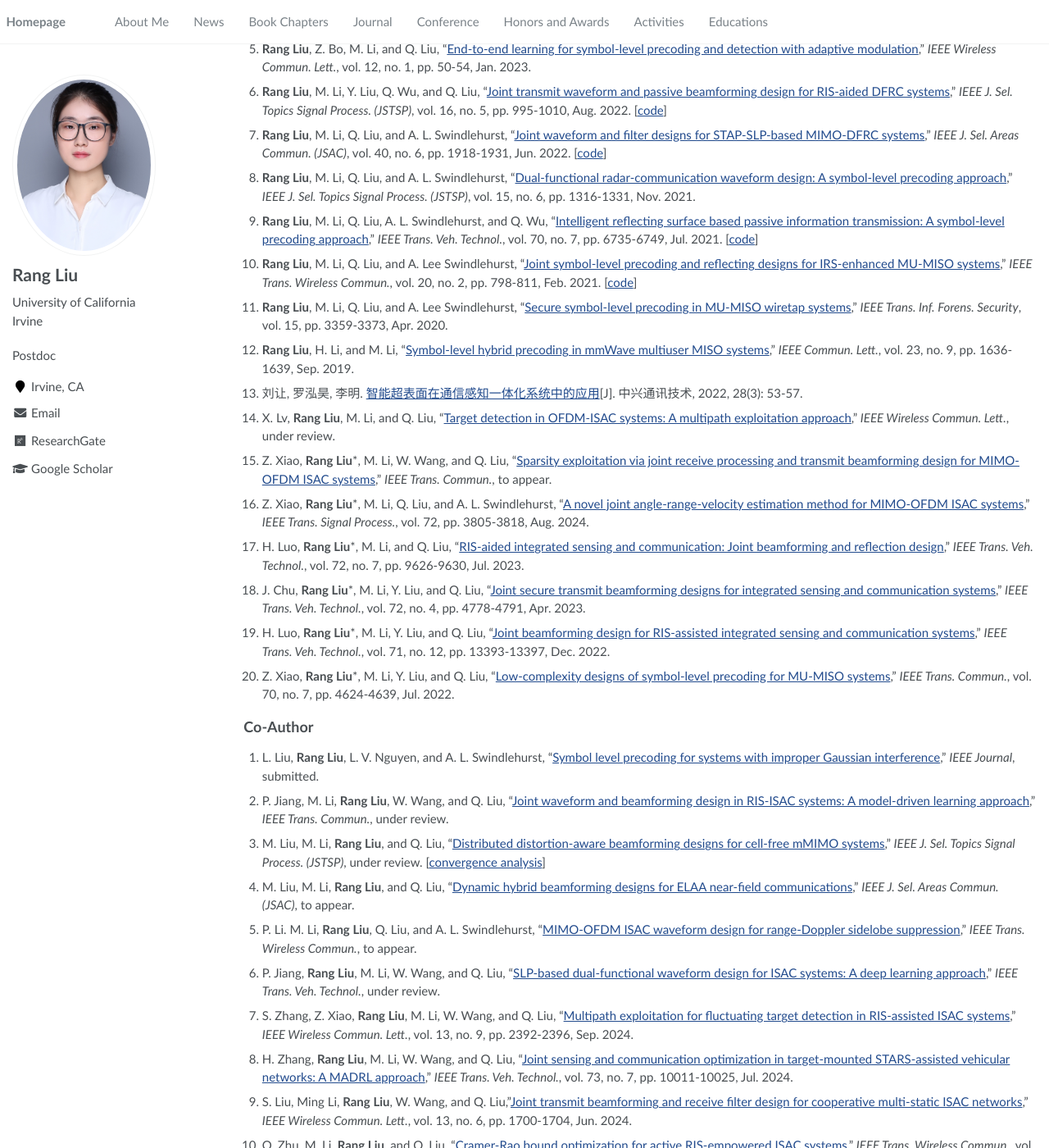
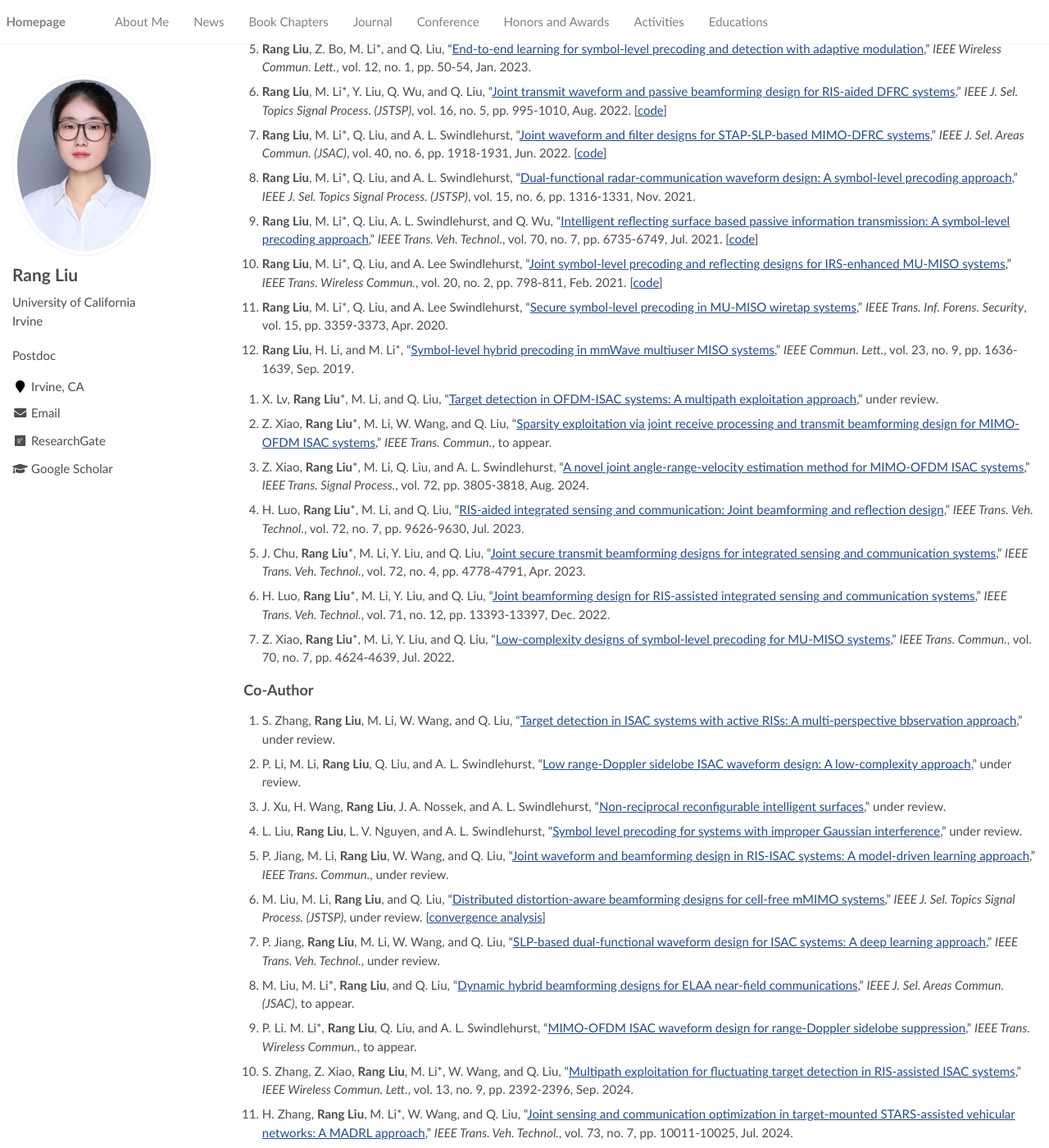
Before and after one commit to RangLiu0706/RangLiu0706.github.io, a Jekyll site: the page built from _pages/about.md, in a window 1280 px wide and 1400 px high, scrolled down 1027 px. Shown: the whole window at 82% size. Built offline with Jekyll 4.4.1, drawn with Linux system fonts in a browser that asks for light colours; comment, search, counter and statistics services are not loaded; some of the changed text lies outside the part shown.

Commit message:
update250119

```diff
--- a/_pages/about.md
+++ b/_pages/about.md
@@ -68,40 +68,41 @@
 
 ## &nbsp;&nbsp;&nbsp;&nbsp;First and Corresponding Author
 
-19. **Rang Liu**, M. Li, Q. Liu, and A. L. Swindlehurst, "[DOA estimation-oriented joint array partitioning and beamforming designs for ISAC systems](https://ieeexplore.ieee.org/document/10810291)," *IEEE Trans. Wireless Commun.*, to appear.
+19. **Rang Liu**\*, M. Li, Q. Liu, and A. L. Swindlehurst, "[DOA estimation-oriented joint array partitioning and beamforming designs for ISAC systems](https://ieeexplore.ieee.org/document/10810291)," *IEEE Trans. Wireless Commun.*, to appear.
 
-18. **Rang Liu**, M. Li, Q. Liu, and A. L. Swindlehurst, "[SNR/CRB-constrained joint beamforming and reflection designs for RIS-ISAC systems](https://ieeexplore.ieee.org/document/10364735)," *IEEE Trans. Wireless Commun.*, vol. 23, no. 7, pp. 7456-7470, Jul. 2024. [<a href="https://github.com/RangLiu0706/SNR-CRB-constrained-beamforming-for-RIS-ISAC">code</a>]
+18. **Rang Liu**, M. Li\*, Q. Liu, and A. L. Swindlehurst, "[SNR/CRB-constrained joint beamforming and reflection designs for RIS-ISAC systems](https://ieeexplore.ieee.org/document/10364735)," *IEEE Trans. Wireless Commun.*, vol. 23, no. 7, pp. 7456-7470, Jul. 2024. [<a href="https://github.com/RangLiu0706/SNR-CRB-constrained-beamforming-for-RIS-ISAC">code</a>]
 
-17. **Rang Liu**, M. Li, H. Luo, Q. Liu, and A. L. Swindlehurst, "[Integrated sensing and communication with reconfigurable intelligent surfaces: Opportunities, applications, and future directions](https://ieeexplore.ieee.org/document/10077119/)," *IEEE Wireless Commun.*, vol. 30, no. 1, pp. 50-57, Feb. 2023.  [<a href="https://github.com/RangLiu0706/RIS_ISAC_magazine">code</a>]
+17. **Rang Liu**, M. Li\*, H. Luo, Q. Liu, and A. L. Swindlehurst, "[Integrated sensing and communication with reconfigurable intelligent surfaces: Opportunities, applications, and future directions](https://ieeexplore.ieee.org/document/10077119/)," *IEEE Wireless Commun.*, vol. 30, no. 1, pp. 50-57, Feb. 2023.  [<a href="https://github.com/RangLiu0706/RIS_ISAC_magazine">code</a>]
 
-16. **Rang Liu**, M. Li, and Q. Liu, "[Joint transmit waveform and reflection design for RIS-assisted MIMO radar systems](https://ieeexplore.ieee.org/document/9950493/)," *IEEE Commun. Lett.*, vol. 27, no. 2, pp. 615-619, Feb. 2023. <a href="https://github.com/RangLiu0706/RangLiu0706.github.io/tree/main/docs/supportCL.pdf">supporting document</a>
+16. **Rang Liu**, M. Li\*, and Q. Liu, "[Joint transmit waveform and reflection design for RIS-assisted MIMO radar systems](https://ieeexplore.ieee.org/document/9950493/)," *IEEE Commun. Lett.*, vol. 27, no. 2, pp. 615-619, Feb. 2023. <a href="https://github.com/RangLiu0706/RangLiu0706.github.io/tree/main/docs/supportCL.pdf">supporting document</a>
 
 
-15. **Rang Liu**, Z. Bo, M. Li, and Q. Liu, "[End-to-end learning for symbol-level precoding and detection with adaptive modulation](https://ieeexplore.ieee.org/document/9928318)," *IEEE Wireless Commun. Lett.*, vol. 12, no. 1, pp. 50-54, Jan. 2023.
+15. **Rang Liu**, Z. Bo, M. Li\*, and Q. Liu, "[End-to-end learning for symbol-level precoding and detection with adaptive modulation](https://ieeexplore.ieee.org/document/9928318)," *IEEE Wireless Commun. Lett.*, vol. 12, no. 1, pp. 50-54, Jan. 2023.
 
 
-14.  **Rang Liu**, M. Li, Y. Liu, Q. Wu, and Q. Liu, "[Joint transmit waveform and passive beamforming design for RIS-aided DFRC systems](https://ieeexplore.ieee.org/document/9769997)," *IEEE J. Sel. Topics Signal Process. (JSTSP)*, vol. 16, no. 5, pp. 995-1010, Aug. 2022. [<a href="https://github.com/RangLiu0706/waveform-design-for-RIS-ISAC">code</a>]
+14.  **Rang Liu**, M. Li\*, Y. Liu, Q. Wu, and Q. Liu, "[Joint transmit waveform and passive beamforming design for RIS-aided DFRC systems](https://ieeexplore.ieee.org/document/9769997)," *IEEE J. Sel. Topics Signal Process. (JSTSP)*, vol. 16, no. 5, pp. 995-1010, Aug. 2022. [<a href="https://github.com/RangLiu0706/waveform-design-for-RIS-ISAC">code</a>]
 
-13. **Rang Liu**, M. Li, Q. Liu, and A. L. Swindlehurst, "[Joint waveform and filter designs for STAP-SLP-based MIMO-DFRC systems](https://ieeexplore.ieee.org/document/9724259)," *IEEE J. Sel. Areas Commun. (JSAC)*, vol. 40, no. 6, pp. 1918-1931, Jun. 2022. [<a href="https://github.com/RangLiu0706/waveform-designs-for-STAP-SLP-based-MIMO-ISAC">code</a>]
+13. **Rang Liu**, M. Li\*, Q. Liu, and A. L. Swindlehurst, "[Joint waveform and filter designs for STAP-SLP-based MIMO-DFRC systems](https://ieeexplore.ieee.org/document/9724259)," *IEEE J. Sel. Areas Commun. (JSAC)*, vol. 40, no. 6, pp. 1918-1931, Jun. 2022. [<a href="https://github.com/RangLiu0706/waveform-designs-for-STAP-SLP-based-MIMO-ISAC">code</a>]
 
 
-12.	**Rang Liu**, M. Li, Q. Liu, and A. L. Swindlehurst, "[Dual-functional radar-communication waveform design: A symbol-level precoding approach](https://ieeexplore.ieee.org/document/9534484)," *IEEE J. Sel. Topics Signal Process. (JSTSP)*, vol. 15, no. 6, pp. 1316-1331, Nov. 2021.
+12.	**Rang Liu**, M. Li\*, Q. Liu, and A. L. Swindlehurst, "[Dual-functional radar-communication waveform design: A symbol-level precoding approach](https://ieeexplore.ieee.org/document/9534484)," *IEEE J. Sel. Topics Signal Process. (JSTSP)*, vol. 15, no. 6, pp. 1316-1331, Nov. 2021.
 
 
-11.	**Rang Liu**, M. Li, Q. Liu, A. L. Swindlehurst, and Q. Wu, "[Intelligent reflecting surface based passive information transmission: A symbol-level precoding approach](https://ieeexplore.ieee.org/document/9435988)," *IEEE Trans. Veh. Technol.*, vol. 70, no. 7, pp. 6735-6749, Jul. 2021. [<a href="https://github.com/RangLiu0706/RIS-based-passive-information-transmission">code</a>]
+11.	**Rang Liu**, M. Li\*, Q. Liu, A. L. Swindlehurst, and Q. Wu, "[Intelligent reflecting surface based passive information transmission: A symbol-level precoding approach](https://ieeexplore.ieee.org/document/9435988)," *IEEE Trans. Veh. Technol.*, vol. 70, no. 7, pp. 6735-6749, Jul. 2021. [<a href="https://github.com/RangLiu0706/RIS-based-passive-information-transmission">code</a>]
 
-10.	**Rang Liu**, M. Li, Q. Liu, and A. Lee Swindlehurst, "[Joint symbol-level precoding and reflecting designs for IRS-enhanced MU-MISO systems](https://ieeexplore.ieee.org/document/9219206)," *IEEE Trans. Wireless Commun.*, vol. 20, no. 2, pp. 798-811, Feb. 2021. [<a href="https://github.com/RangLiu0706/RIS-enhanced-SLP-for-MU-MISO">code</a>]
+10.	**Rang Liu**, M. Li\*, Q. Liu, and A. Lee Swindlehurst, "[Joint symbol-level precoding and reflecting designs for IRS-enhanced MU-MISO systems](https://ieeexplore.ieee.org/document/9219206)," *IEEE Trans. Wireless Commun.*, vol. 20, no. 2, pp. 798-811, Feb. 2021. [<a href="https://github.com/RangLiu0706/RIS-enhanced-SLP-for-MU-MISO">code</a>]
 
 
-9.	**Rang Liu**, M. Li, Q. Liu, and A. Lee Swindlehurst, "[Secure symbol-level precoding in MU-MISO wiretap systems](https://ieeexplore.ieee.org/document/9068286)," *IEEE Trans. Inf. Forens. Security*, vol. 15, pp. 3359-3373, Apr. 2020.
+9.	**Rang Liu**, M. Li\*, Q. Liu, and A. Lee Swindlehurst, "[Secure symbol-level precoding in MU-MISO wiretap systems](https://ieeexplore.ieee.org/document/9068286)," *IEEE Trans. Inf. Forens. Security*, vol. 15, pp. 3359-3373, Apr. 2020.
 
 
-8.	**Rang Liu**, H. Li, and M. Li, "[Symbol-level hybrid precoding in mmWave multiuser MISO systems](https://ieeexplore.ieee.org/document/8756035)," *IEEE Commun. Lett.*, vol. 23, no. 9, pp. 1636-1639, Sep. 2019.
+8.	**Rang Liu**, H. Li, and M. Li\*, "[Symbol-level hybrid precoding in mmWave multiuser MISO systems](https://ieeexplore.ieee.org/document/8756035)," *IEEE Commun. Lett.*, vol. 23, no. 9, pp. 1636-1639, Sep. 2019.
 
+<!--
+7. 刘让, 罗泓昊, 李明. [智能超表面在通信感知一体化系统中的应用](https://www.zte.com.cn/china/about/magazine/zte-communications/2022/cn202203/specialtopic/cn202202009.html)[J]. 中兴通讯技术, 2022, 28(3): 53-57.
+-->
 
-7. 刘让, 罗泓昊, 李明. [智能超表面在通信感知一体化系统中的应用](https://www.zte.com.cn/china/about/magazine/zte-communications/2022/cn202203/specialtopic/cn202202009.html)[J]. 中兴通讯技术, 2022, 28(3): 53-57.
-
-18. X. Lv, **Rang Liu**, M. Li, and Q. Liu, "[Target detection in OFDM-ISAC systems: A multipath exploitation approach]()," *IEEE Wireless Commun. Lett.*, under review.
+7. X. Lv, **Rang Liu**\*, M. Li, and Q. Liu, "[Target detection in OFDM-ISAC systems: A multipath exploitation approach](https://arxiv.org/abs/2501.07893)," under review.
 
 6. Z. Xiao, **Rang Liu**\*, M. Li, W. Wang, and Q. Liu, "[Sparsity exploitation via joint receive processing and transmit beamforming design for MIMO-OFDM ISAC systems](https://ieeexplore.ieee.org/document/10736664)," *IEEE Trans. Commun.*, to appear.
 
@@ -116,55 +117,59 @@
 1. Z. Xiao, **Rang Liu**\*, M. Li, Y. Liu, and Q. Liu, "[Low-complexity designs of symbol-level precoding for MU-MISO systems](https://ieeexplore.ieee.org/document/9770790)," *IEEE Trans. Commun.*, vol. 70, no. 7, pp. 4624-4639, Jul. 2022.
 
 
-
 ## &nbsp;&nbsp;&nbsp;&nbsp;Co-Author
 
+25. S. Zhang, **Rang Liu**, M. Li, W. Wang, and Q. Liu, "[Target detection in ISAC systems with active RISs: A multi-perspective bbservation approach](https://arxiv.org/abs/2501.06449)," under review.
 
-23. L. Liu, **Rang Liu**, L. V. Nguyen, and A. L. Swindlehurst, "[Symbol level precoding for systems with improper Gaussian interference](https://arxiv.org/abs/2409.07034)," *IEEE Journal*, submitted.
+24. P. Li, M. Li, **Rang Liu**, Q. Liu, and A. L. Swindlehurst, "[Low range-Doppler sidelobe ISAC waveform design: A low-complexity approach]()," under review.
 
-22. P. Jiang, M. Li, **Rang Liu**, W. Wang, and Q. Liu, "[Joint waveform and beamforming design in RIS-ISAC systems: A model-driven learning approach]()," *IEEE Trans. Commun.*, under review.
+23. J. Xu, H. Wang, **Rang Liu**, J. A. Nossek, and A. L. Swindlehurst, "[Non-reciprocal reconfigurable intelligent surfaces](https://arxiv.org/abs/2411.15617)," under review.
 
-21. M. Liu, M. Li, **Rang Liu**, and Q. Liu, "[Distributed distortion-aware beamforming designs for cell-free mMIMO systems]()," *IEEE J. Sel. Topics Signal Process. (JSTSP)*, under review.
+22. L. Liu, **Rang Liu**, L. V. Nguyen, and A. L. Swindlehurst, "[Symbol level precoding for systems with improper Gaussian interference](https://arxiv.org/abs/2409.07034)," under review.
+
+21. P. Jiang, M. Li, **Rang Liu**, W. Wang, and Q. Liu, "[Joint waveform and beamforming design in RIS-ISAC systems: A model-driven learning approach]()," *IEEE Trans. Commun.*, under review.
+
+20. M. Liu, M. Li, **Rang Liu**, and Q. Liu, "[Distributed distortion-aware beamforming designs for cell-free mMIMO systems]()," *IEEE J. Sel. Topics Signal Process. (JSTSP)*, under review.
 [<a href="https://github.com/RangLiu0706/Distributed-Distortion-Aware-Beamforming-Designs-for-CF-mMIMO-Systems">convergence analysis</a>]
 
-20. M. Liu, M. Li, **Rang Liu**, and Q. Liu, "[Dynamic hybrid beamforming designs for ELAA near-field communications](https://arxiv.org/abs/2409.03560)," *IEEE J. Sel. Areas Commun. (JSAC)*, to appear.
 
-19. P. Li. M. Li, **Rang Liu**, Q. Liu, and A. L. Swindlehurst, "[MIMO-OFDM ISAC waveform design for range-Doppler sidelobe suppression](https://ieeexplore.ieee.org/document/10771629)," *IEEE Trans. Wireless Commun.*, to appear.
+19. P. Jiang, **Rang Liu**, M. Li, W. Wang, and Q. Liu, "[SLP-based dual-functional waveform design for ISAC systems: A deep learning approach]()," *IEEE Trans. Veh. Technol.*, under review.
 
+18. M. Liu, M. Li\*, **Rang Liu**, and Q. Liu, "[Dynamic hybrid beamforming designs for ELAA near-field communications](https://arxiv.org/abs/2409.03560)," *IEEE J. Sel. Areas Commun. (JSAC)*, to appear.
 
-17. P. Jiang, **Rang Liu**, M. Li, W. Wang, and Q. Liu, "[SLP-based dual-functional waveform design for ISAC systems: A deep learning approach]()," *IEEE Trans. Veh. Technol.*, under review.
+17. P. Li. M. Li\*, **Rang Liu**, Q. Liu, and A. L. Swindlehurst, "[MIMO-OFDM ISAC waveform design for range-Doppler sidelobe suppression](https://ieeexplore.ieee.org/document/10771629)," *IEEE Trans. Wireless Commun.*, to appear.
 
-16. S. Zhang, Z. Xiao, **Rang Liu**, M. Li, W. Wang, and Q. Liu, "[Multipath exploitation for fluctuating target detection in RIS-assisted ISAC systems](https://ieeexplore.ieee.org/document/10564104)," *IEEE Wireless Commun. Lett.*, vol. 13, no. 9, pp. 2392-2396, Sep. 2024.
+16. S. Zhang, Z. Xiao, **Rang Liu**, M. Li\*, W. Wang, and Q. Liu, "[Multipath exploitation for fluctuating target detection in RIS-assisted ISAC systems](https://ieeexplore.ieee.org/document/10564104)," *IEEE Wireless Commun. Lett.*, vol. 13, no. 9, pp. 2392-2396, Sep. 2024.
 
-15. H. Zhang, **Rang Liu**, M. Li, W. Wang, and Q. Liu, "[Joint sensing and communication optimization in target-mounted STARS-assisted vehicular networks: A MADRL approach](https://ieeexplore.ieee.org/document/10436358)," *IEEE Trans. Veh. Technol.*, vol. 73, no. 7, pp. 10011-10025, Jul. 2024.
+15. H. Zhang, **Rang Liu**, M. Li\*, W. Wang, and Q. Liu, "[Joint sensing and communication optimization in target-mounted STARS-assisted vehicular networks: A MADRL approach](https://ieeexplore.ieee.org/document/10436358)," *IEEE Trans. Veh. Technol.*, vol. 73, no. 7, pp. 10011-10025, Jul. 2024.
 
-14. S. Liu, Ming Li, **Rang Liu**, W. Wang, and Q. Liu,"[Joint transmit beamforming and receive filter design for cooperative multi-static ISAC networks](https://ieeexplore.ieee.org/document/10496487)," *IEEE Wireless Commun. Lett.*, vol. 13, no. 6, pp. 1700-1704, Jun. 2024.
+14. S. Liu, Ming Li\*, **Rang Liu**, W. Wang, and Q. Liu,"[Joint transmit beamforming and receive filter design for cooperative multi-static ISAC networks](https://ieeexplore.ieee.org/document/10496487)," *IEEE Wireless Commun. Lett.*, vol. 13, no. 6, pp. 1700-1704, Jun. 2024.
 
-13. Q. Zhu, M. Li, **Rang Liu**, and Q. Liu, "[Cramer-Rao bound optimization for active RIS-empowered ISAC systems](https://ieeexplore.ieee.org/document/10496515)," *IEEE Trans. Wireless Commun.*, vol. 23, no. 9, pp. 11723-11736, Sep. 2024.
+13. Q. Zhu, M. Li\*, **Rang Liu**, and Q. Liu, "[Cramer-Rao bound optimization for active RIS-empowered ISAC systems](https://ieeexplore.ieee.org/document/10496515)," *IEEE Trans. Wireless Commun.*, vol. 23, no. 9, pp. 11723-11736, Sep. 2024.
 
-12. J. Chu, Z. Lu, **Rang Liu**, M. Li, and Q. Liu, "[Joint beamforming and reflection design for secure RIS-ISAC systems](https://ieeexplore.ieee.org/document/10298597)," *IEEE Trans. Veh. Technol.*, vol. 73, no. 3, pp. 4471-4475, Mar. 2024.
+12. J. Chu, Z. Lu, **Rang Liu**, M. Li\*, and Q. Liu, "[Joint beamforming and reflection design for secure RIS-ISAC systems](https://ieeexplore.ieee.org/document/10298597)," *IEEE Trans. Veh. Technol.*, vol. 73, no. 3, pp. 4471-4475, Mar. 2024.
 
-11. Q. Liu, Y. Zhu, M. Li, **Rang Liu**, Y. Liu, and Z. Lu,  "[DRL-based secrecy rate optimization for RIS-assisted secure ISAC systems](https://ieeexplore.ieee.org/document/10193812/)," *IEEE Trans. Veh. Technol.*, vol. 72, no. 2, pp. 16871-16875, Dec. 2023.
+11. Q. Liu, Y. Zhu, M. Li\*, **Rang Liu**, Y. Liu, and Z. Lu,  "[DRL-based secrecy rate optimization for RIS-assisted secure ISAC systems](https://ieeexplore.ieee.org/document/10193812/)," *IEEE Trans. Veh. Technol.*, vol. 72, no. 2, pp. 16871-16875, Dec. 2023.
 
-10. Q. Zhu, M. Li, **Rang Liu**, and Q. Liu, "[Joint transceiver beamforming and reflecting design for active RIS-aided ISAC systems](https://ieeexplore.ieee.org/document/10054402/)," *IEEE Trans. Veh. Technol.*, vol. 72, no. 7, pp. 9636-9640, Jul. 2023.
+10. Q. Zhu, M. Li\*, **Rang Liu**, and Q. Liu, "[Joint transceiver beamforming and reflecting design for active RIS-aided ISAC systems](https://ieeexplore.ieee.org/document/10054402/)," *IEEE Trans. Veh. Technol.*, vol. 72, no. 7, pp. 9636-9640, Jul. 2023.
 
-9. S. Liu, **Rang Liu**, M. Li, Y. Liu, and Q. Liu, "[Joint BS-RIS-user association and beamforming design for RIS-assisted cellular networks](https://ieeexplore.ieee.org/document/9996967)," *IEEE Trans. Veh. Technol.*, vol. 72, no. 5, pp. 6113-6128, May 2023.
+9. S. Liu, **Rang Liu**, M. Li\*, Y. Liu, and Q. Liu, "[Joint BS-RIS-user association and beamforming design for RIS-assisted cellular networks](https://ieeexplore.ieee.org/document/9996967)," *IEEE Trans. Veh. Technol.*, vol. 72, no. 5, pp. 6113-6128, May 2023.
 
-8. P. Ni, M. Li, **Rang Liu**, and Q. Liu, "[Partially distributed beamforming design for RIS-aided cell-free  networks](https://ieeexplore.ieee.org/document/9847407)," *IEEE Trans. Veh. Technol.*, vol. 71, no. 12, pp. 13377-13381, Dec. 2022.
+8. P. Ni, M. Li\*, **Rang Liu**, and Q. Liu, "[Partially distributed beamforming design for RIS-aided cell-free  networks](https://ieeexplore.ieee.org/document/9847407)," *IEEE Trans. Veh. Technol.*, vol. 71, no. 12, pp. 13377-13381, Dec. 2022.
 
-7.	Q. Zhu, M. Li, **Rang Liu**, Y. Liu, and Q. Liu, "[Joint beamforming designs for active reconfigurable intelligent surface: A sub-connected array architecture](https://ieeexplore.ieee.org/document/9913498/)," *IEEE Trans. Commun.*, vol. 70, no. 11, pp. 7628-7643, Nov. 2022.
+7.	Q. Zhu, M. Li\*, **Rang Liu**, Y. Liu, and Q. Liu, "[Joint beamforming designs for active reconfigurable intelligent surface: A sub-connected array architecture](https://ieeexplore.ieee.org/document/9913498/)," *IEEE Trans. Commun.*, vol. 70, no. 11, pp. 7628-7643, Nov. 2022.
 
-6. Z. Wang, M. Li, **Rang Liu**, and Q. Liu, "[Joint user association and hybrid beamforming for cell-free mmWave MIMO communications](https://ieeexplore.ieee.org/document/9910182/)," *IEEE Trans. Commun.*, vol. 70, no. 11, pp. 7307-7321, Nov. 2022.
+6. Z. Wang, M. Li\*, **Rang Liu**, and Q. Liu, "[Joint user association and hybrid beamforming for cell-free mmWave MIMO communications](https://ieeexplore.ieee.org/document/9910182/)," *IEEE Trans. Commun.*, vol. 70, no. 11, pp. 7307-7321, Nov. 2022.
 
-5.	A. L. Swindlehurst, G. Zhou, **Rang Liu**, C. Pan, and M. Li, "[Channel estimation with reconfigurable intelligent surfaces – A general framework](https://ieeexplore.ieee.org/document/9771077)," *Proceedings of the IEEE*, vol. 110, no. 9, pp. 1312-1338, Sep. 2022.
+5.	A. L. Swindlehurst\*, G. Zhou, **Rang Liu**, C. Pan, and M. Li, "[Channel estimation with reconfigurable intelligent surfaces – A general framework](https://ieeexplore.ieee.org/document/9771077)," *Proceedings of the IEEE*, vol. 110, no. 9, pp. 1312-1338, Sep. 2022.
 
-4. P. Ni, **Rang Liu**, M. Li, and Q. Liu, "[User association and hybrid beamforming designs for cooperative mmWave MIMO systems](https://ieeexplore.ieee.org/document/9831052)," *IEEE Trans. Signal Inf. Process. Netw.*, vol. 8, pp. 641-654, Jul. 2022.
+4. P. Ni, **Rang Liu**, M. Li\*, and Q. Liu, "[User association and hybrid beamforming designs for cooperative mmWave MIMO systems](https://ieeexplore.ieee.org/document/9831052)," *IEEE Trans. Signal Inf. Process. Netw.*, vol. 8, pp. 641-654, Jul. 2022.
 
-3.	W. Cai, **Rang Liu**, M. Li, Y. Liu, Q. Wu, and Q. Liu, "[IRS-assisted multi-cell multi-band systems: Practical reflection model and joint beamforming designs](https://ieeexplore.ieee.org/document/9759366)," *IEEE Trans. Commun.*, vol. 70, no. 6, pp. 3897-3911, Jun. 2022.
+3.	W. Cai, **Rang Liu**, M. Li\*, Y. Liu, Q. Wu, and Q. Liu, "[IRS-assisted multi-cell multi-band systems: Practical reflection model and joint beamforming designs](https://ieeexplore.ieee.org/document/9759366)," *IEEE Trans. Commun.*, vol. 70, no. 6, pp. 3897-3911, Jun. 2022.
 
-2.	Z. Bo, **Rang Liu**, M. Li, and Q. Liu, "[Deep learning based efficient symbol-level precoding design for MU-MISO systems](https://ieeexplore.ieee.org/document/9468383)," *IEEE Trans. Veh. Technol.*, vol. 70, no. 8, pp. 8309-8313, Aug. 2021.
+2.	Z. Bo, **Rang Liu**, M. Li\*, and Q. Liu, "[Deep learning based efficient symbol-level precoding design for MU-MISO systems](https://ieeexplore.ieee.org/document/9468383)," *IEEE Trans. Veh. Technol.*, vol. 70, no. 8, pp. 8309-8313, Aug. 2021.
 
-1.	Y. Ma, **Rang Liu**, M. Li, and Q. Liu, "[Passive information transmission in intelligent reflecting surface aided MISO systems](https://ieeexplore.ieee.org/document/9154740)," *IEEE Commun. Lett.*, vol. 24, no. 12, pp. 2951-2955, Dec. 2020.
+1.	Y. Ma, **Rang Liu**, M. Li\*, and Q. Liu, "[Passive information transmission in intelligent reflecting surface aided MISO systems](https://ieeexplore.ieee.org/document/9154740)," *IEEE Commun. Lett.*, vol. 24, no. 12, pp. 2951-2955, Dec. 2020.
 
 
 
```
Also changed, not shown: other parts of _pages/about.md (+1 -0 lines).
